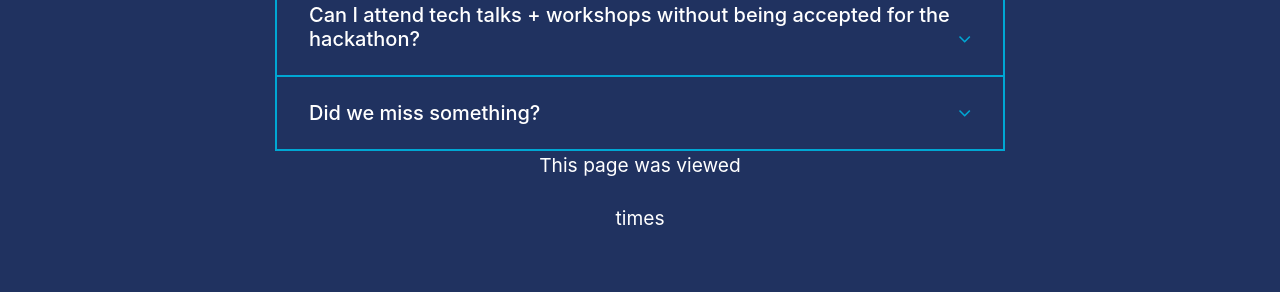
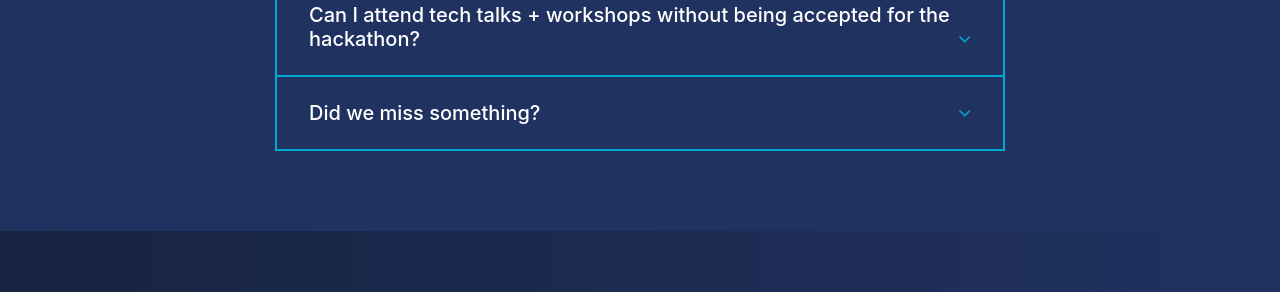
Before and after one commit to dhruvalgupta2003/Hackathon-website, a website: page index.html in a window 1280 px wide. Shown: the part 5522-5814 px from the top of the page. Drawn offline with nearby package versions, Linux system fonts and the light colour scheme; some packages are replaced by stand-ins of ours; no server answers; grey boxes are pictures that could not be loaded; a script that the page names is missing.

Commit message:
remove page count

```diff
--- a/index.html
+++ b/index.html
@@ -1675,7 +1675,7 @@
         </div>
       </div>
     </div>
-    <div style="display: flex;margin-left: auto;margin-right: auto;flex-direction: column;text-align: center;">
+    <!-- <div style="display: flex;margin-left: auto;margin-right: auto;flex-direction: column;text-align: center;">
 
       <p style="max-height: 30px;">This page was viewed</p>
       <h1 id="count" style="color: rgb(95, 188, 95);"></h1>
@@ -1694,7 +1694,7 @@
 
       </script>
 
-      </div>
+      </div> -->
   </section>
 
 
```
